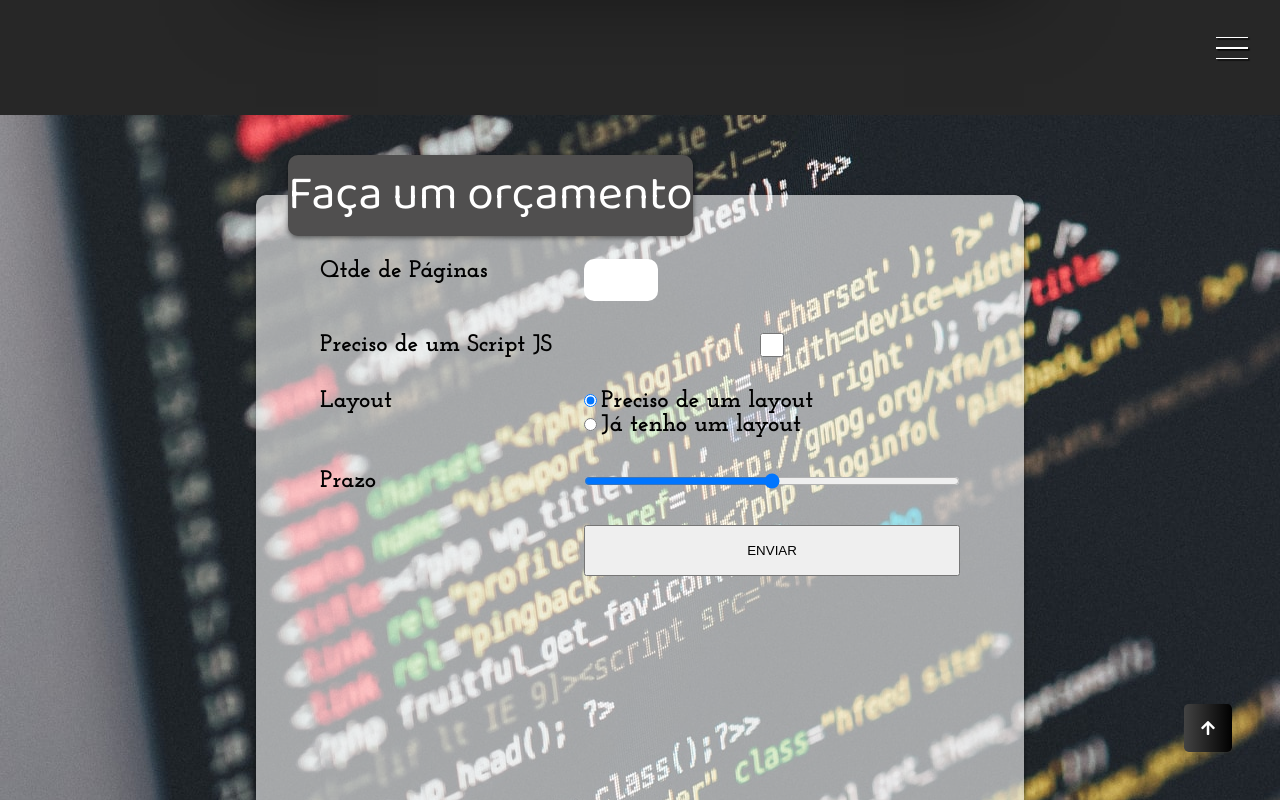
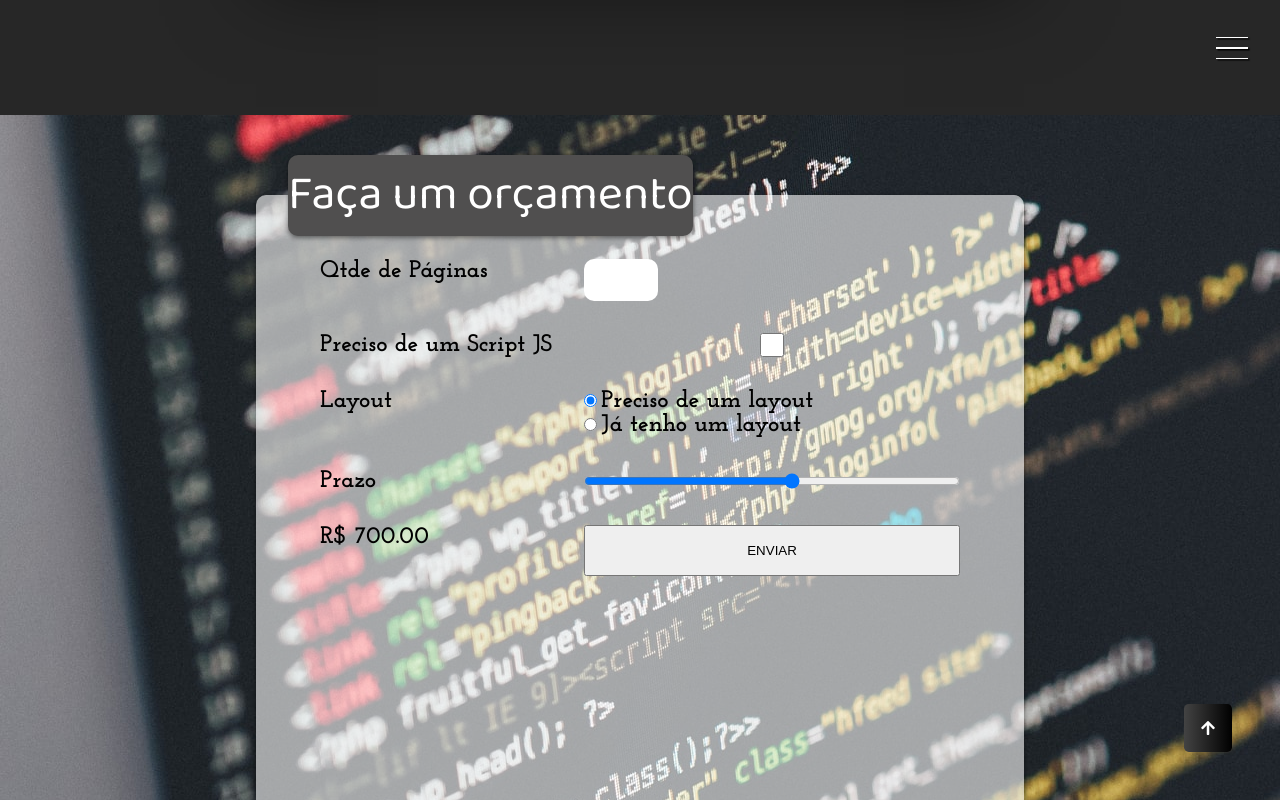
Before and after one commit to lLucasGod/Site-chitaozinho-e-xororo, a plain HTML site: page index.html in a window 1280 px wide. Both pictures are taken after a click on the radio button "Preciso de um layout". Shown: the part 2717-3517 px from the top of the page. Drawn offline with Linux system fonts and the light colour scheme; files whose address does not match are found by name; a web font is replaced by a local one.

Commit message:
:package:calculodeorcamento

```diff
--- a/index.html
+++ b/index.html
@@ -229,7 +229,8 @@
                 </div>
                 </div>
                 <label for="prazo">Prazo</label>
-                <input type="range" name="prazo" id="prazo">
+                <input type="range" name="prazo" id="prazo" min="1" max="10">
+                <label id="preco">R$ 0,00</label>
                 <button class="btn btn-orcamento" type="submit">Enviar</button>
             </div>
             </form>
--- a/script.js
+++ b/script.js
@@ -3,3 +3,31 @@ var hamburguer = document.querySelector('.hamburguer');
 hamburguer.addEventListener('click', function(){
     document.querySelector('.container').classList.toggle('show-menu');
 });
+
+
+document.querySelector('#qtde').addEventListener('change', atualizarPreco)
+document.querySelector('#js').addEventListener('change', atualizarPreco)
+document.querySelector('#layout-sim').addEventListener('change', atualizarPreco)
+document.querySelector('#layout-nao').addEventListener('change', atualizarPreco)
+document.querySelector('#prazo').addEventListener('change', function () {
+    const prazo = document.querySelector('#prazo').value
+    document.querySelector('label[for=prazo]').innerHTML = `Prazo: ${prazo} semanas`
+atualizarPreco()
+})
+
+
+
+function atualizarPreco(){
+    const qtde = document.querySelector('#qtde').value
+    const temJS = document.querySelector('#js').checked
+    const incluiLayout = document.querySelector('#layout-sim').checked
+    const prazo = document.querySelector('#prazo').value
+
+    let preco = qtde * 100;
+    if (temJS) preco *= 1.1
+    if (incluiLayout) preco += 500
+    let taxaUrgencia = 1 - prazo*0.1;
+    preco *= 1 + taxaUrgencia
+
+    document.querySelector('#preco').innerHTML = `R$ ${preco.toFixed(2)}`
+}
```
Also changed, not shown: style.css (line endings or trailing spaces).
